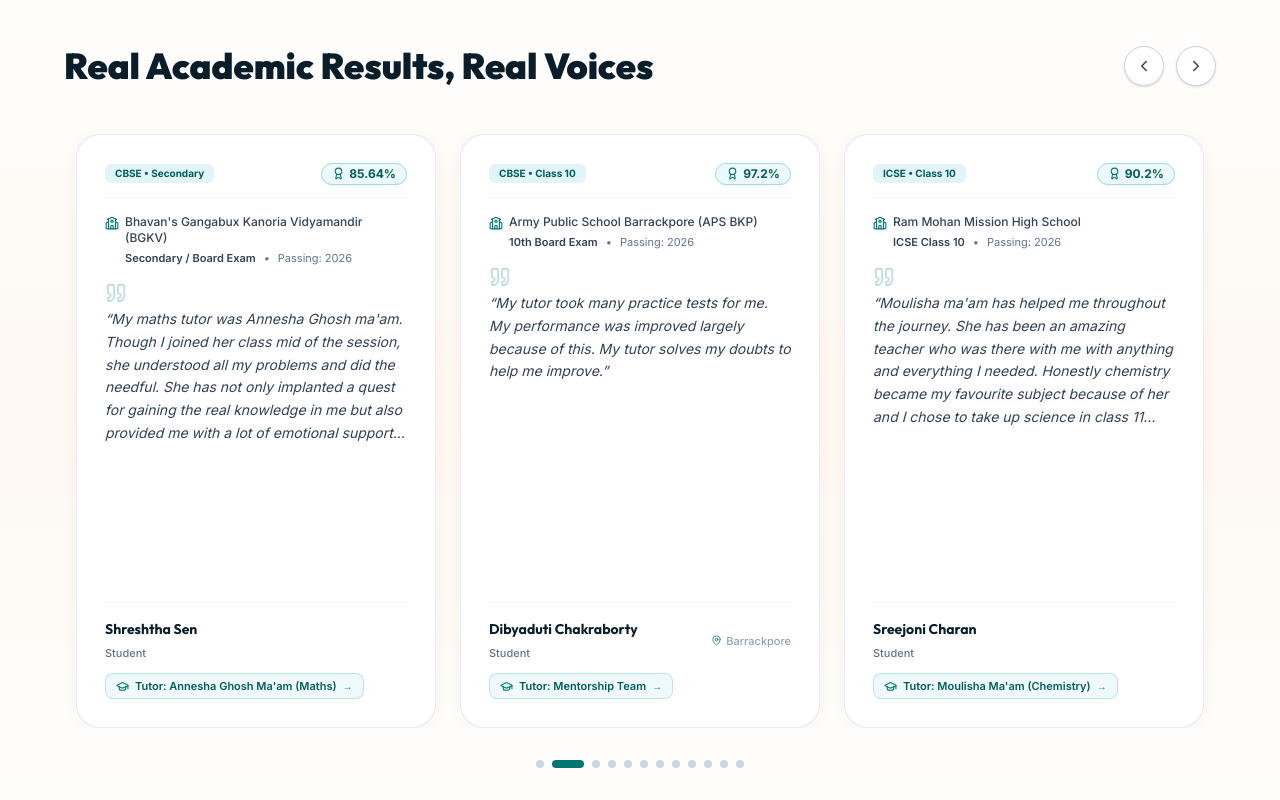
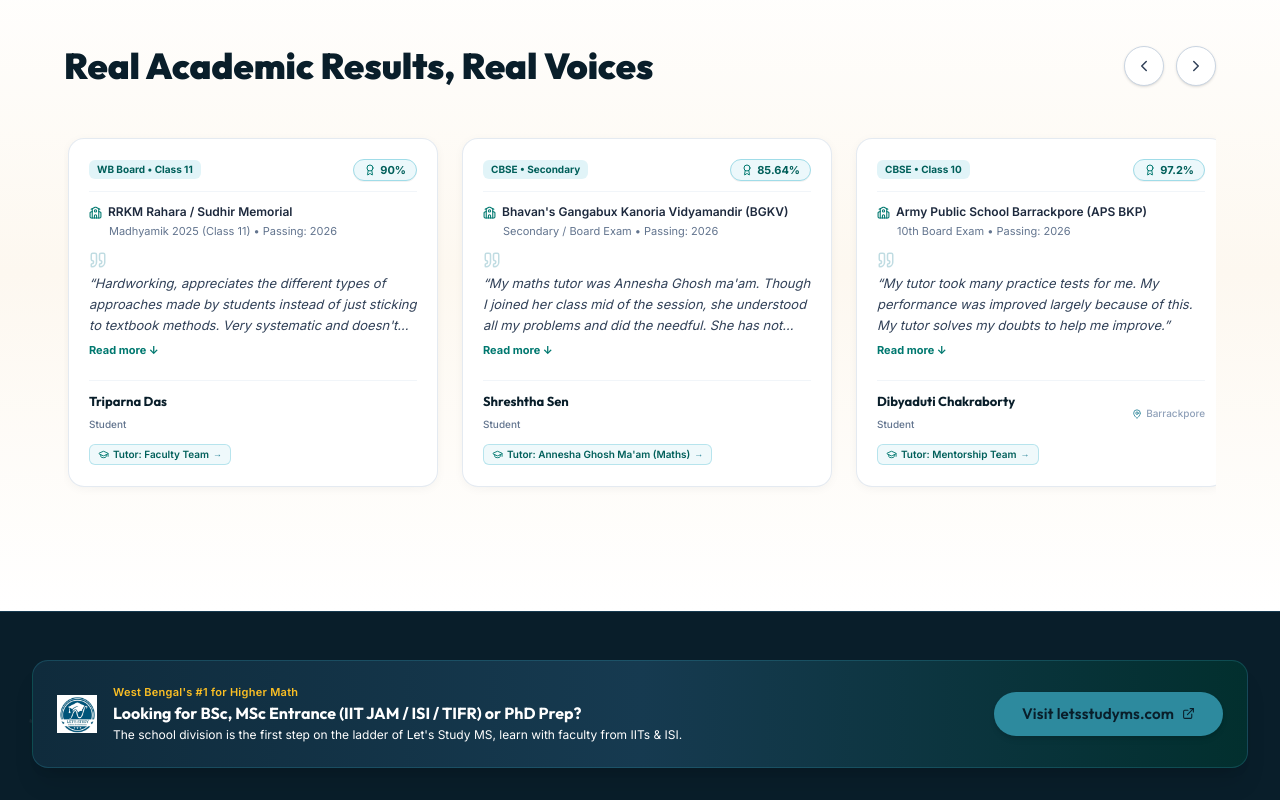
Before and after one commit to Findx-88/Lets-Study-MS--School, a Next.js app: page / in a window 1280 px wide. Shown: the part 5180-5980 px from the top of the page. Built offline with nearby package versions, Linux system fonts and the light colour scheme; a web font is replaced by a local one.

Commit message:
feat: continuous slow rotation marquee and compact uniform cards with read-more toggle

```diff
--- a/src/components/home/TestimonialsSection.tsx
+++ b/src/components/home/TestimonialsSection.tsx
@@ -1,6 +1,6 @@
 "use client";
 
-import { useState, useEffect, useCallback, useRef } from "react";
+import { useState, useEffect, useRef, useCallback } from "react";
 import Link from "next/link";
 import {
   Quote,
@@ -11,92 +11,61 @@
   MapPin,
   GraduationCap,
 } from "lucide-react";
-import { TESTIMONIALS } from "@/lib/constants";
+import { TESTIMONIALS, type TestimonialItem } from "@/lib/constants";
 
 export function TestimonialsSection() {
-  const N = TESTIMONIALS.length; // 12 items
-  const [currentIndex, setCurrentIndex] = useState(N); // Start in middle set
-  const [isTransitioning, setIsTransitioning] = useState(true);
+  const scrollRef = useRef<HTMLDivElement>(null);
   const [isPaused, setIsPaused] = useState(false);
-  const [itemsPerPage, setItemsPerPage] = useState(3);
-  const touchStartX = useRef<number | null>(null);
+  const [expandedCards, setExpandedCards] = useState<Record<string, boolean>>({});
+  const isInteracting = useRef(false);
 
-  // 3 copies to create a seamless infinite circular loop
-  const extendedTestimonials = [...TESTIMONIALS, ...TESTIMONIALS, ...TESTIMONIALS];
+  // Render 2 duplicate sets to create an infinite continuous loop
+  const doubleList = [...TESTIMONIALS, ...TESTIMONIALS];
 
-  // Responsive calculation for items visible per slide
+  // Continuous slow rotation loop
   useEffect(() => {
-    const handleResize = () => {
-      if (window.innerWidth < 640) {
-        setItemsPerPage(1);
-      } else if (window.innerWidth < 1024) {
-        setItemsPerPage(2);
-      } else {
-        setItemsPerPage(3);
+    const container = scrollRef.current;
+    if (!container) return;
+
+    let animId: number;
+
+    const tick = () => {
+      if (!isPaused && !isInteracting.current && container) {
+        const halfWidth = container.scrollWidth / 2;
+        container.scrollLeft += 0.65; // Slow, readable drift speed
+
+        // Seamless wrap-around when the first set has scrolled past
+        if (container.scrollLeft >= halfWidth) {
+          container.scrollLeft -= halfWidth;
         }
-    };
-    handleResize();
-    window.addEventListener("resize", handleResize);
-    return () => window.removeEventListener("resize", handleResize);
-  }, []);
-
-  const nextSlide = useCallback(() => {
-    if (!isTransitioning) return;
-    setCurrentIndex((prev) => prev + 1);
-  }, [isTransitioning]);
-
-  const prevSlide = useCallback(() => {
-    if (!isTransitioning) return;
-    setCurrentIndex((prev) => prev - 1);
-  }, [isTransitioning]);
-
-  // Handle transition end for seamless circular wrap-around
-  const handleTransitionEnd = () => {
-    if (currentIndex >= 2 * N || currentIndex < N) {
-      setIsTransitioning(false);
-      const normalized = ((currentIndex - N) % N + N) % N;
-      setCurrentIndex(N + normalized);
       }
+      animId = requestAnimationFrame(tick);
     };
 
-  // Re-enable transition on the next animation frame after silent index reset
-  useEffect(() => {
-    if (!isTransitioning) {
-      const raf = requestAnimationFrame(() => {
-        requestAnimationFrame(() => {
-          setIsTransitioning(true);
-        });
-      });
-      return () => cancelAnimationFrame(raf);
-    }
-  }, [isTransitioning]);
+    animId = requestAnimationFrame(tick);
+    return () => cancelAnimationFrame(animId);
+  }, [isPaused]);
 
-  // Auto-rotation effect (every 4.5 seconds, pauses when user hovers or interacts)
-  useEffect(() => {
-    if (isPaused) return;
-    const interval = setInterval(() => {
-      nextSlide();
-    }, 4500);
-    return () => clearInterval(interval);
-  }, [isPaused, nextSlide]);
-
-  // Touch handlers for mobile swipe
-  const handleTouchStart = (e: React.TouchEvent) => {
-    touchStartX.current = e.touches[0].clientX;
+  // Manual scroll controls
+  const handleScrollLeft = () => {
+    if (!scrollRef.current) return;
+    scrollRef.current.scrollBy({ left: -360, behavior: "smooth" });
   };
 
-  const handleTouchEnd = (e: React.TouchEvent) => {
-    if (touchStartX.current === null) return;
-    const deltaX = e.changedTouches[0].clientX - touchStartX.current;
-    if (deltaX > 50) {
-      prevSlide();
-    } else if (deltaX < -50) {
-      nextSlide();
+  const handleScrollRight = () => {
+    if (!scrollRef.current) return;
+    const container = scrollRef.current;
+    const halfWidth = container.scrollWidth / 2;
+    if (container.scrollLeft >= halfWidth) {
+      container.scrollLeft -= halfWidth;
     }
-    touchStartX.current = null;
+    scrollRef.current.scrollBy({ left: 360, behavior: "smooth" });
   };
 
-  const activeDotIndex = ((currentIndex - N) % N + N) % N;
+  const toggleExpand = (cardKey: string, e: React.MouseEvent) => {
+    e.stopPropagation();
+    setExpandedCards((prev) => ({ ...prev, [cardKey]: !prev[cardKey] }));
+  };
 
   return (
     <section
@@ -105,165 +74,159 @@
     >
       <div className="max-w-7xl mx-auto px-4 sm:px-6 lg:px-8">
         {/* Section Header */}
-        <div className="flex flex-col md:flex-row md:items-center justify-between gap-6 mb-12">
+        <div className="flex flex-col md:flex-row md:items-center justify-between gap-6 mb-10">
+          <div>
             <h2 className="text-3xl sm:text-4xl font-black font-heading text-navy-950">
               Real Academic Results, Real Voices
             </h2>
+          </div>
 
           {/* Carousel Manual Controls */}
           <div className="flex items-center gap-3 shrink-0 self-start md:self-auto">
             <button
-              onClick={prevSlide}
-              aria-label="Previous testimonial"
-              className="w-10 h-10 rounded-full border border-slate-300 bg-white hover:bg-teal-50 hover:border-teal-400 text-slate-700 hover:text-teal-900 transition-all shadow-sm flex items-center justify-center cursor-pointer"
+              onClick={handleScrollLeft}
+              aria-label="Scroll left"
+              className="w-10 h-10 rounded-full border border-slate-300 bg-white hover:bg-teal-50 hover:border-teal-400 text-slate-700 hover:text-teal-900 transition-all shadow-sm flex items-center justify-center cursor-pointer active:scale-95"
             >
               <ChevronLeft size={18} />
             </button>
             <button
-              onClick={nextSlide}
-              aria-label="Next testimonial"
-              className="w-10 h-10 rounded-full border border-slate-300 bg-white hover:bg-teal-50 hover:border-teal-400 text-slate-700 hover:text-teal-900 transition-all shadow-sm flex items-center justify-center cursor-pointer"
+              onClick={handleScrollRight}
+              aria-label="Scroll right"
+              className="w-10 h-10 rounded-full border border-slate-300 bg-white hover:bg-teal-50 hover:border-teal-400 text-slate-700 hover:text-teal-900 transition-all shadow-sm flex items-center justify-center cursor-pointer active:scale-95"
             >
               <ChevronRight size={18} />
             </button>
           </div>
         </div>
 
-        {/* Carousel Viewport */}
+        {/* Continuous Marquee Scrolling Track */}
         <div
-          className="relative overflow-hidden cursor-grab active:cursor-grabbing"
+          ref={scrollRef}
           onMouseEnter={() => setIsPaused(true)}
           onMouseLeave={() => setIsPaused(false)}
-          onTouchStart={handleTouchStart}
-          onTouchEnd={handleTouchEnd}
+          onTouchStart={() => {
+            isInteracting.current = true;
+            setIsPaused(true);
+          }}
+          onTouchEnd={() => {
+            isInteracting.current = false;
+            setIsPaused(false);
+          }}
+          className="flex gap-6 overflow-x-auto py-3 px-1 scrollbar-none [scrollbar-width:none] [-ms-overflow-style:none] [&::-webkit-scrollbar]:hidden select-none cursor-grab active:cursor-grabbing"
         >
+          {doubleList.map((item, index) => {
+            const cardKey = `${item.id}-${index}`;
+            const isExpanded = !!expandedCards[cardKey];
+            const isLong = item.quote.length > 130 || !!item.secondaryQuote;
+
+            return (
               <div
-            className={`flex ${
-              isTransitioning ? "transition-transform duration-700 ease-out" : ""
-            }`}
-            style={{
-              transform: `translateX(-${currentIndex * (100 / itemsPerPage)}%)`,
-            }}
-            onTransitionEnd={handleTransitionEnd}
+                key={cardKey}
+                onClick={() => setIsPaused((prev) => !prev)}
+                className="w-[310px] sm:w-[350px] md:w-[370px] shrink-0 bg-white rounded-2xl p-5 border border-slate-200/90 shadow-[0_2px_12px_-2px_rgba(15,23,42,0.06)] hover:shadow-[0_12px_28px_-6px_rgba(13,148,136,0.18)] hover:border-teal-400 transition-all duration-300 flex flex-col justify-between"
               >
-            {extendedTestimonials.map((item, idx) => (
-              <div
-                key={`${item.id}-${idx}`}
-                className="px-3 shrink-0"
-                style={{ width: `${100 / itemsPerPage}%` }}
-              >
-                <div className="h-full bg-white rounded-3xl p-6 sm:p-7 border border-slate-200/90 shadow-[0_4px_20px_-4px_rgba(15,23,42,0.06)] hover:shadow-[0_16px_36px_-6px_rgba(13,148,136,0.16)] hover:border-teal-400 hover:-translate-y-1 transition-all duration-300 flex flex-col justify-between">
-                  {/* Top Bar: Board & Score Badge (No Stars) */}
                 <div>
-                    <div className="flex items-center justify-between gap-2 mb-4 pb-3 border-b border-slate-100 min-h-[32px]">
+                  {/* Top Bar: Board Tag & Score Badge */}
+                  <div className="flex items-center justify-between gap-2 mb-3 pb-2.5 border-b border-slate-100 min-h-[30px]">
                     {item.board ? (
-                        <span className="text-[10px] font-bold text-teal-800 bg-teal-100/70 px-2.5 py-0.5 rounded-md">
+                      <span className="text-[10px] font-bold text-teal-800 bg-teal-100/70 px-2 py-0.5 rounded-md">
                         {item.board} {item.standard ? `• ${item.standard}` : ""}
                       </span>
                     ) : <span />}
 
                     {item.score && (
-                        <span className="inline-flex items-center gap-1 text-xs font-black text-teal-800 bg-teal-50 border border-teal-200 px-2.5 py-0.5 rounded-full shadow-xs ml-auto">
-                          <Award size={13} className="text-teal-700 shrink-0" />
+                      <span className="inline-flex items-center gap-1 text-[11px] font-black text-teal-800 bg-teal-50 border border-teal-200 px-2.5 py-0.5 rounded-full shadow-2xs ml-auto">
+                        <Award size={12} className="text-teal-700 shrink-0" />
                         <span>{item.score}</span>
                       </span>
                     )}
                   </div>
 
                   {/* School & Exam Details */}
-                    <div className="space-y-1 mb-4">
-                      <div className="flex items-start gap-1.5 text-xs text-slate-700 font-medium">
-                        <School size={14} className="text-teal-700 shrink-0 mt-0.5" />
-                        <span className="line-clamp-2">{item.school}</span>
+                  <div className="space-y-0.5 mb-3">
+                    <div className="flex items-start gap-1.5 text-xs text-slate-800 font-semibold leading-snug">
+                      <School size={13} className="text-teal-700 shrink-0 mt-0.5" />
+                      <span className="line-clamp-1">{item.school}</span>
                     </div>
 
                     {item.exam && (
-                        <div className="flex items-center gap-2 text-[11px] text-slate-500 pl-5">
-                          <span className="font-semibold text-slate-700">{item.exam}</span>
-                          {item.passingYear && (
-                            <>
-                              <span>•</span>
-                              <span>Passing: {item.passingYear}</span>
-                            </>
-                          )}
-                        </div>
+                      <p className="text-[11px] text-slate-500 pl-5">
+                        {item.exam}
+                        {item.passingYear ? ` • Passing: ${item.passingYear}` : ""}
+                      </p>
                     )}
                   </div>
 
-                    {/* Quote text */}
-                    <div className="relative mb-4">
-                      <Quote size={22} className="text-teal-500/30 mb-1 shrink-0" />
-                      <p className="text-xs sm:text-sm text-slate-700 leading-relaxed italic line-clamp-6">
+                  {/* Quote Text */}
+                  <div className="relative mb-2">
+                    <Quote size={18} className="text-teal-500/30 mb-1 shrink-0" />
+                    <p
+                      className={`text-xs sm:text-[13px] text-slate-700 leading-relaxed italic ${
+                        isExpanded ? "" : "line-clamp-3"
+                      }`}
+                    >
                       &ldquo;{item.quote}&rdquo;
                     </p>
-                    </div>
 
-                    {/* Secondary quote (e.g. Guardian note) */}
-                    {item.secondaryQuote && (
-                      <div className="p-3 rounded-xl bg-teal-50/50 border border-teal-100/70 text-[11px] text-slate-600 leading-relaxed italic mb-4">
+                    {/* Secondary Quote (Guardian review) if expanded */}
+                    {isExpanded && item.secondaryQuote && (
+                      <div className="mt-2.5 p-2.5 rounded-xl bg-teal-50/60 border border-teal-100/80 text-[11px] text-slate-600 leading-relaxed italic">
                         {item.secondaryQuote}
                       </div>
                     )}
+
+                    {/* Read more / Show less toggle */}
+                    {isLong && (
+                      <button
+                        onClick={(e) => toggleExpand(cardKey, e)}
+                        className="mt-1 text-[11px] font-bold text-teal-700 hover:text-teal-900 cursor-pointer inline-flex items-center gap-0.5 hover:underline"
+                      >
+                        {isExpanded ? "Show less ↑" : "Read more ↓"}
+                      </button>
+                    )}
+                  </div>
                 </div>
 
-                  {/* Bottom Footer: Student / Parent & Interactive Tutor Tag */}
-                  <div className="pt-4 border-t border-slate-100 mt-2">
+                {/* Bottom Footer: Student Info & Clickable Tutor Link */}
+                <div className="pt-3 border-t border-slate-100 mt-3">
                   <div className="flex items-center justify-between gap-2">
                     <div>
-                        <h4 className="text-sm font-bold text-navy-950 font-heading">
+                      <h4 className="text-[13px] font-bold text-navy-950 font-heading leading-tight">
                         {item.studentName}
                       </h4>
-                        <span className="text-[11px] font-medium text-slate-500">
+                      <span className="text-[10px] font-medium text-slate-500">
                         {item.role}
                       </span>
                     </div>
 
                     {item.location && (
-                        <span className="flex items-center gap-1 text-[11px] font-medium text-slate-400">
-                          <MapPin size={11} className="text-teal-600" />
+                      <span className="flex items-center gap-1 text-[10px] font-medium text-slate-400">
+                        <MapPin size={10} className="text-teal-600" />
                         <span>{item.location}</span>
                       </span>
                     )}
                   </div>
 
-                    {/* Interactive Teacher Link */}
+                  {/* Teacher Tag (Links straight to teacher's profile on /team) */}
                   {item.tutorMentioned && (
-                      <div className="mt-2.5">
+                    <div className="mt-2">
                       <Link
                         href={item.tutorLink || "/team"}
-                          className="inline-flex items-center gap-1.5 text-[11px] font-semibold text-teal-800 bg-teal-50/80 hover:bg-teal-100 hover:text-teal-950 border border-teal-200/70 hover:border-teal-400 px-2.5 py-1 rounded-lg transition-all group/tutor cursor-pointer"
-                          title="View Mentor Profile"
+                        onClick={(e) => e.stopPropagation()}
+                        className="inline-flex items-center gap-1 text-[10px] font-semibold text-teal-800 bg-teal-50/80 hover:bg-teal-100 hover:text-teal-950 border border-teal-200/70 hover:border-teal-400 px-2 py-0.5 rounded-md transition-all group/tutor cursor-pointer"
+                        title="View Mentor Profile on Team Page"
                       >
-                          <GraduationCap size={13} className="text-teal-700 group-hover/tutor:scale-110 transition-transform shrink-0" />
+                        <GraduationCap size={11} className="text-teal-700 group-hover/tutor:scale-110 transition-transform shrink-0" />
                         <span>Tutor: {item.tutorMentioned}</span>
-                          <span className="text-[10px] text-teal-600 font-bold group-hover/tutor:translate-x-0.5 transition-transform">→</span>
+                        <span className="text-[9px] text-teal-600 font-bold group-hover/tutor:translate-x-0.5 transition-transform">→</span>
                       </Link>
                     </div>
                   )}
                 </div>
               </div>
-              </div>
-            ))}
-          </div>
-        </div>
-
-        {/* Carousel Indicators / Dots */}
-        <div className="flex items-center justify-center gap-2 mt-8">
-          {[...Array(N)].map((_, idx) => (
-            <button
-              key={idx}
-              onClick={() => {
-                setIsTransitioning(true);
-                setCurrentIndex(N + idx);
-              }}
-              aria-label={`Go to slide ${idx + 1}`}
-              className={`h-2 rounded-full transition-all duration-300 cursor-pointer ${
-                activeDotIndex === idx
-                  ? "w-8 bg-teal-700"
-                  : "w-2 bg-slate-300 hover:bg-slate-400"
-              }`}
-            />
-          ))}
+            );
+          })}
         </div>
       </div>
     </section>
```
Lines whose indentation alone changed are shown as unchanged.
